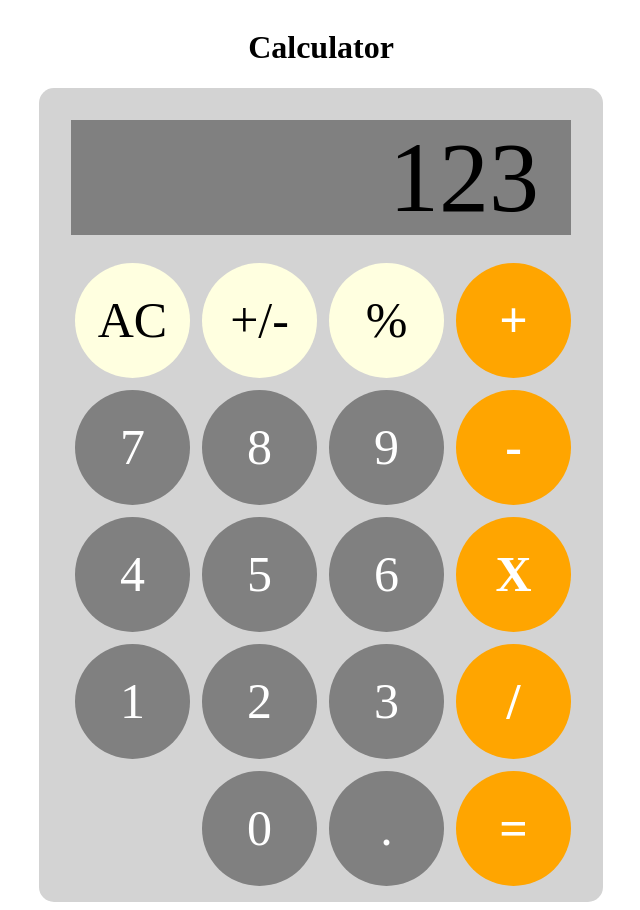
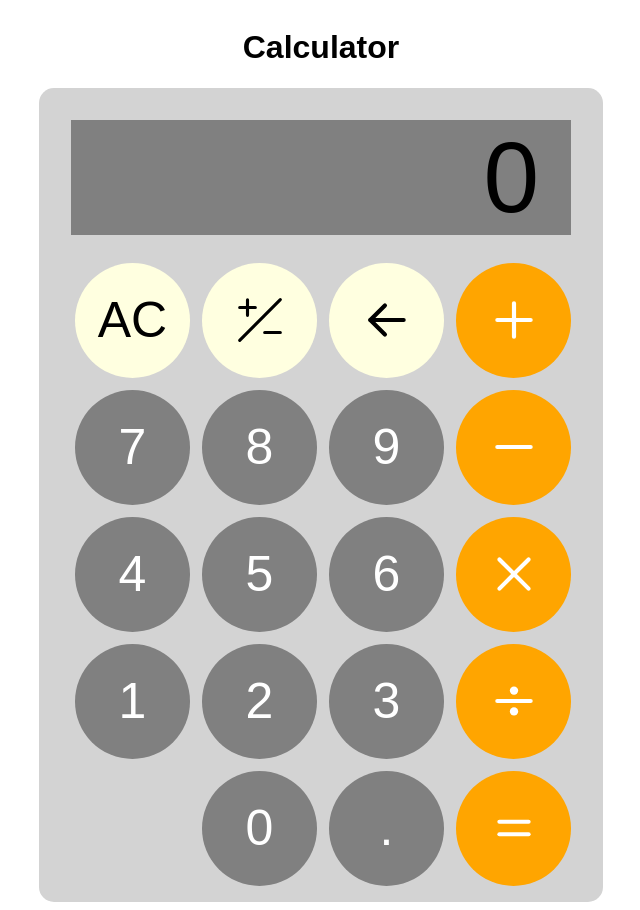
Before and after one commit to christianwagstaff/calculator, a plain HTML site: page index.html in a window 1280 px wide. Shown: the whole page, without its empty margins (319-959 px from the left). Drawn offline with Linux system fonts and the light colour scheme.

Commit message:
Changed operator icons

```diff
--- a/calculator.js
+++ b/calculator.js
@@ -21,8 +21,4 @@ function operate(operator, num1, num2) {
     return operatorToCall(num1, num2);
 }
 
-console.log(operate('+', 1, 2))
-console.log(operate('-', 1, 2))
-console.log(operate('*', 1, 2))
-console.log(operate('/', 1, 2))
-console.log(operate('/', 1, 0))
+//to get users number multiply the current number by 10 then add their selected digit
--- a/index.html
+++ b/index.html
@@ -10,16 +10,16 @@
 </head>
 <body>
     <h1>Calculator</h1>
-    <div class="calculator rounded">
+    <div class="calculator rounded notSelectable">
         <div class="screen">
-            123
+            0
         </div>
         <div class="bottom">
             <div class="left">
                 <div class="extras">
                     <div class='circle' id="clear">AC</div>
-                    <div class='circle' id="sign">+/-</div>
-                    <div class='circle' id="percent">%</div>
+                    <div class='circle' id="sign"><svg xmlns="http://www.w3.org/2000/svg" xmlns:xlink="http://www.w3.org/1999/xlink" aria-hidden="true" role="img" width="1em" height="1em" preserveAspectRatio="xMidYMid meet" viewBox="0 0 16 16"><g fill="currentColor"><path fill-rule="evenodd" d="M1.854 14.854l13-13a.5.5 0 0 0-.708-.708l-13 13a.5.5 0 0 0 .708.708zM4 1a.5.5 0 0 1 .5.5v2h2a.5.5 0 0 1 0 1h-2v2a.5.5 0 0 1-1 0v-2h-2a.5.5 0 0 1 0-1h2v-2A.5.5 0 0 1 4 1zm5 11a.5.5 0 0 1 .5-.5h5a.5.5 0 0 1 0 1h-5A.5.5 0 0 1 9 12z"/></g></svg></div>
+                    <div class='circle' id="backspace"><svg xmlns="http://www.w3.org/2000/svg" xmlns:xlink="http://www.w3.org/1999/xlink" aria-hidden="true" role="img" width="1em" height="1em" preserveAspectRatio="xMidYMid meet" viewBox="0 0 24 24"><g fill="none"><path d="M11 5l-7 7l7 7" stroke="currentColor" stroke-width="2" stroke-linecap="round" stroke-linejoin="round"/><path d="M4 12h16" stroke="currentColor" stroke-width="2" stroke-linecap="round" stroke-linejoin="round"/></g></svg></div>
                 </div>
                 <div class="digits">
                     <div class='circle' id="nine">9</div>
@@ -36,11 +36,13 @@
                 </div>
             </div>
             <div class="operators">
-                <div class='circle' id="add">+</div>
-                <div class='circle' id="subtract">-</div>
-                <div class='circle' id="multiply">X</div>
-                <div class='circle' id="divide">/</div>
-                <div class='circle' id="equals">=</div>
+                <div class='circle' id="add"><svg xmlns="http://www.w3.org/2000/svg" xmlns:xlink="http://www.w3.org/1999/xlink" aria-hidden="true" role="img" width="1em" height="1em" preserveAspectRatio="xMidYMid meet" viewBox="0 0 24 24"><g fill="none"><path d="M12 20v-8m0 0V4m0 8h8m-8 0H4" stroke="currentColor" stroke-width="2" stroke-linecap="round"/></g></svg>
+                </div>
+                <div class='circle' id="subtract"><svg xmlns="http://www.w3.org/2000/svg" xmlns:xlink="http://www.w3.org/1999/xlink" aria-hidden="true" role="img" width="1em" height="1em" preserveAspectRatio="xMidYMid meet" viewBox="0 0 24 24"><g fill="none"><path d="M20 12H4" stroke="currentColor" stroke-width="2" stroke-linecap="round"/></g></svg></div>
+                <div class='circle' id="multiply"><svg xmlns="http://www.w3.org/2000/svg" xmlns:xlink="http://www.w3.org/1999/xlink" aria-hidden="true" role="img" width="1em" height="1em" preserveAspectRatio="xMidYMid meet" viewBox="0 0 24 24"><path d="M13.4 12l6.3-6.3c.4-.4.4-1 0-1.4c-.4-.4-1-.4-1.4 0L12 10.6L5.7 4.3c-.4-.4-1-.4-1.4 0c-.4.4-.4 1 0 1.4l6.3 6.3l-6.3 6.3c-.2.2-.3.4-.3.7c0 .6.4 1 1 1c.3 0 .5-.1.7-.3l6.3-6.3l6.3 6.3c.2.2.4.3.7.3s.5-.1.7-.3c.4-.4.4-1 0-1.4L13.4 12z" fill="currentColor"/></svg></div>
+                <div class='circle' id="divide"><svg xmlns="http://www.w3.org/2000/svg" xmlns:xlink="http://www.w3.org/1999/xlink" aria-hidden="true" role="img" width="1em" height="1em" preserveAspectRatio="xMidYMid meet" viewBox="0 0 24 24"><g fill="none"><path d="M14 7a2 2 0 1 1-4 0a2 2 0 0 1 4 0z" fill="currentColor"/><path d="M3 12a1 1 0 0 1 1-1h16a1 1 0 1 1 0 2H4a1 1 0 0 1-1-1z" fill="currentColor"/><path d="M12 19a2 2 0 1 0 0-4a2 2 0 0 0 0 4z" fill="currentColor"/></g></svg>
+                </div>
+                <div class='circle' id="equals"><svg xmlns="http://www.w3.org/2000/svg" xmlns:xlink="http://www.w3.org/1999/xlink" aria-hidden="true" role="img" width="1em" height="1em" preserveAspectRatio="xMidYMid meet" viewBox="0 0 24 24"><g fill="none" stroke="currentColor" stroke-width="2" stroke-linecap="round" stroke-linejoin="round"><path d="M5 9h14"/><path d="M5 15h14"/></g></svg></div>
             </div>
         </div>
     </div>
--- a/styles.css
+++ b/styles.css
@@ -17,6 +17,7 @@ body {
     flex-direction: column;
     align-items: center;
     box-sizing: border-box;
+    font-family: sans-serif;
 }
 
 .digits {
@@ -97,3 +98,20 @@ body {
 .rounded {
     border-radius: 15px;
 }
+
+.circle:active {
+    filter:brightness(80%);
+}
+
+.notSelectable {
+    user-select: none;
+    -moz-user-select: none;
+    -khtml-user-select: none;
+    -webkit-user-select: none;
+    -o-user-select: none;
+}
+
+img {
+    height: auto;
+    width: 70px;
+}
```
